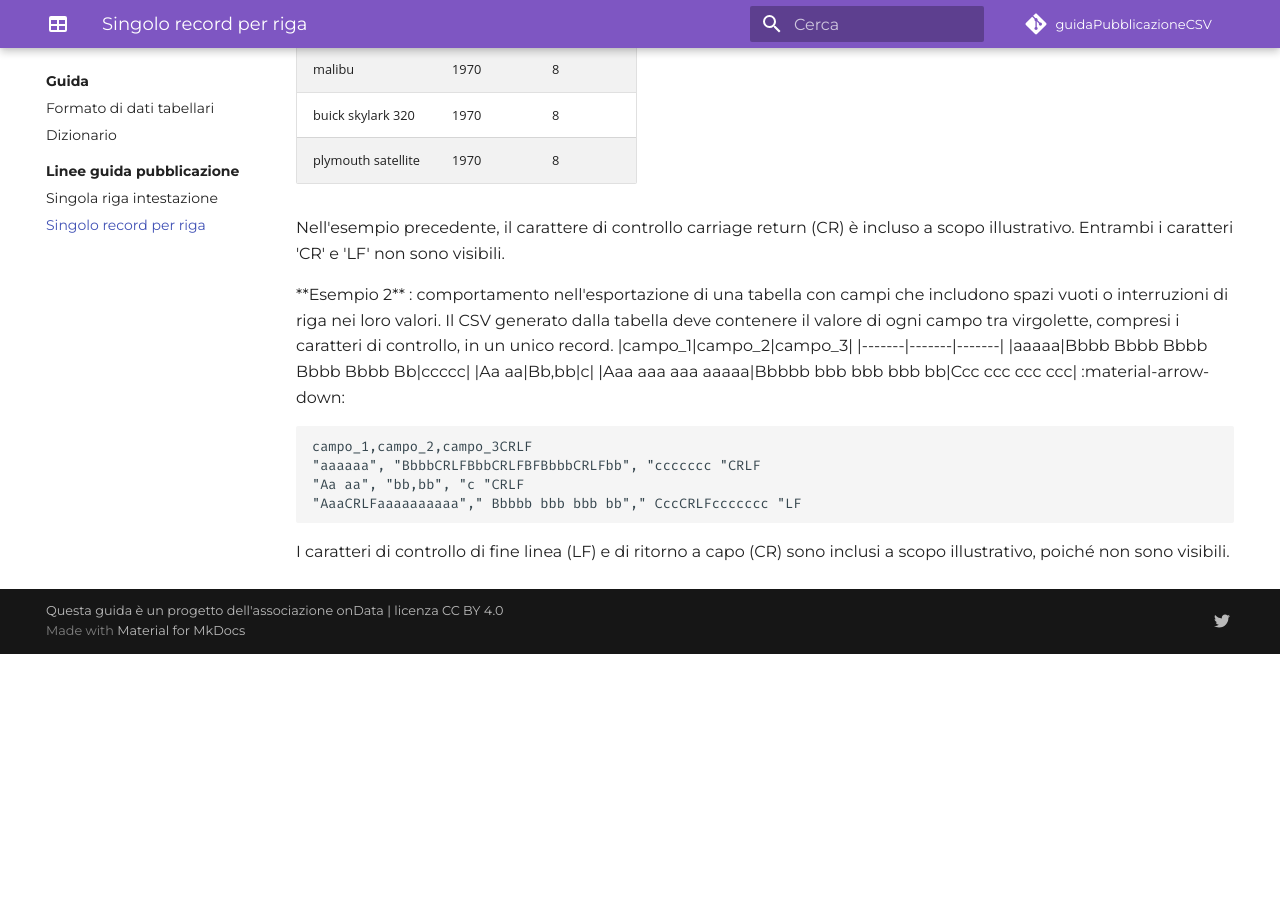
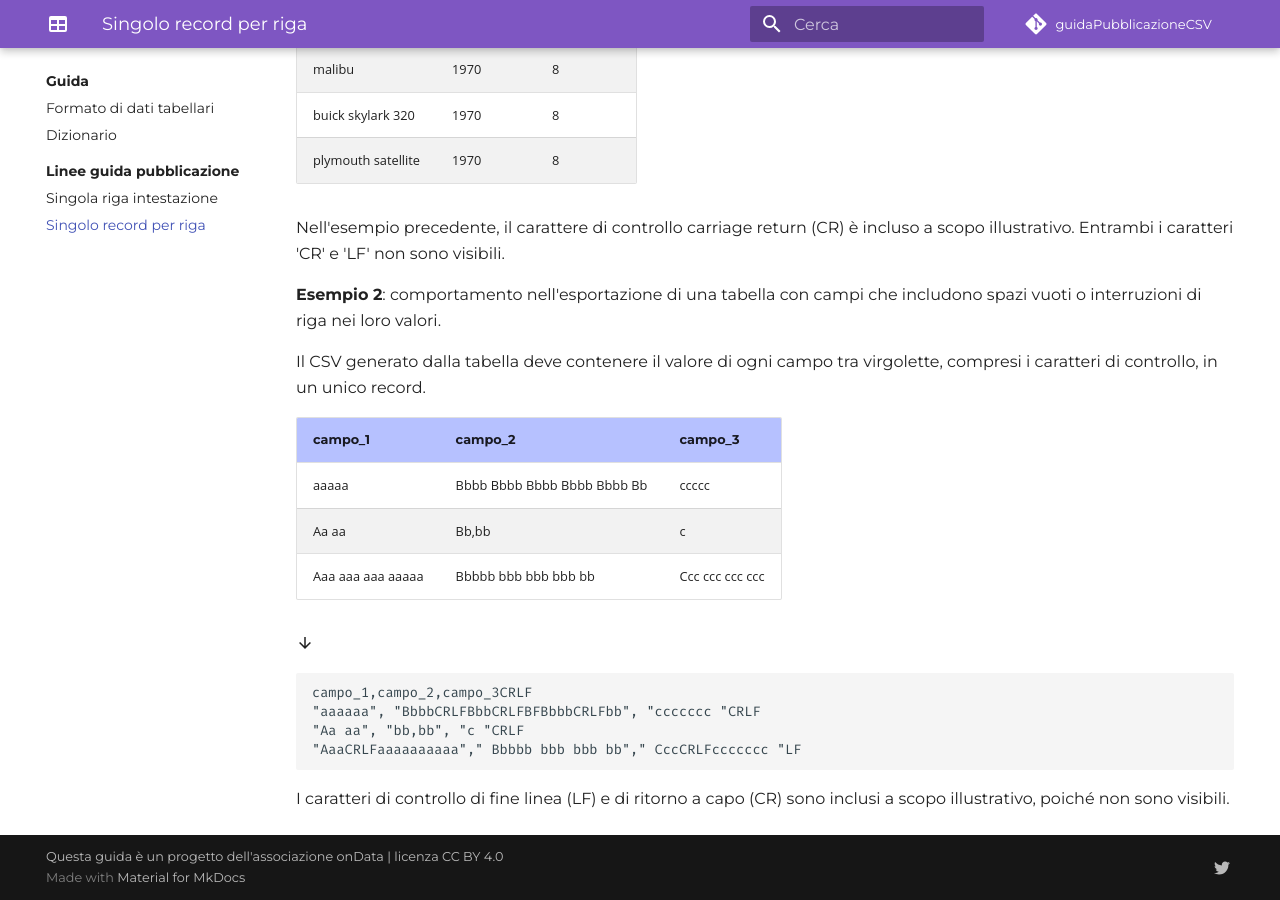
Before and after one commit to ondata/guidaPraticaPubblicazioneCSV, an MkDocs documentation site: the page built from docs/guida/linee_guida_pubblicazione/P02_singolo_record_riga.md, in a window 1280 px wide and 900 px high, scrolled down 1477 px. Built offline with MkDocs 1.6.1 and Material for MkDocs 9.7.7, drawn with Linux system fonts in a browser that asks for light colours; comment, search, counter and statistics services are not loaded; before the commit the page ends 2131 px from its top, so only the background shows below that.

Commit message:
Update P02_singolo_record_riga.md

```diff
--- a/docs/guida/linee_guida_pubblicazione/P02_singolo_record_riga.md
+++ b/docs/guida/linee_guida_pubblicazione/P02_singolo_record_riga.md
@@ -57,9 +57,9 @@ satellite plymouth, 1970, 8
 
 Nell'esempio precedente, il carattere di controllo carriage return (CR) è incluso a scopo illustrativo. Entrambi i caratteri 'CR' e 'LF' non sono visibili.
 
-<div>
+<div></div>
 
-**Esempio 2** : comportamento nell'esportazione di una tabella con campi che includono spazi vuoti o interruzioni di riga nei loro valori.
+**Esempio 2**: comportamento nell'esportazione di una tabella con campi che includono spazi vuoti o interruzioni di riga nei loro valori.
 
 Il CSV generato dalla tabella deve contenere il valore di ogni campo tra virgolette, compresi i caratteri di controllo, in un unico record.
 
```
